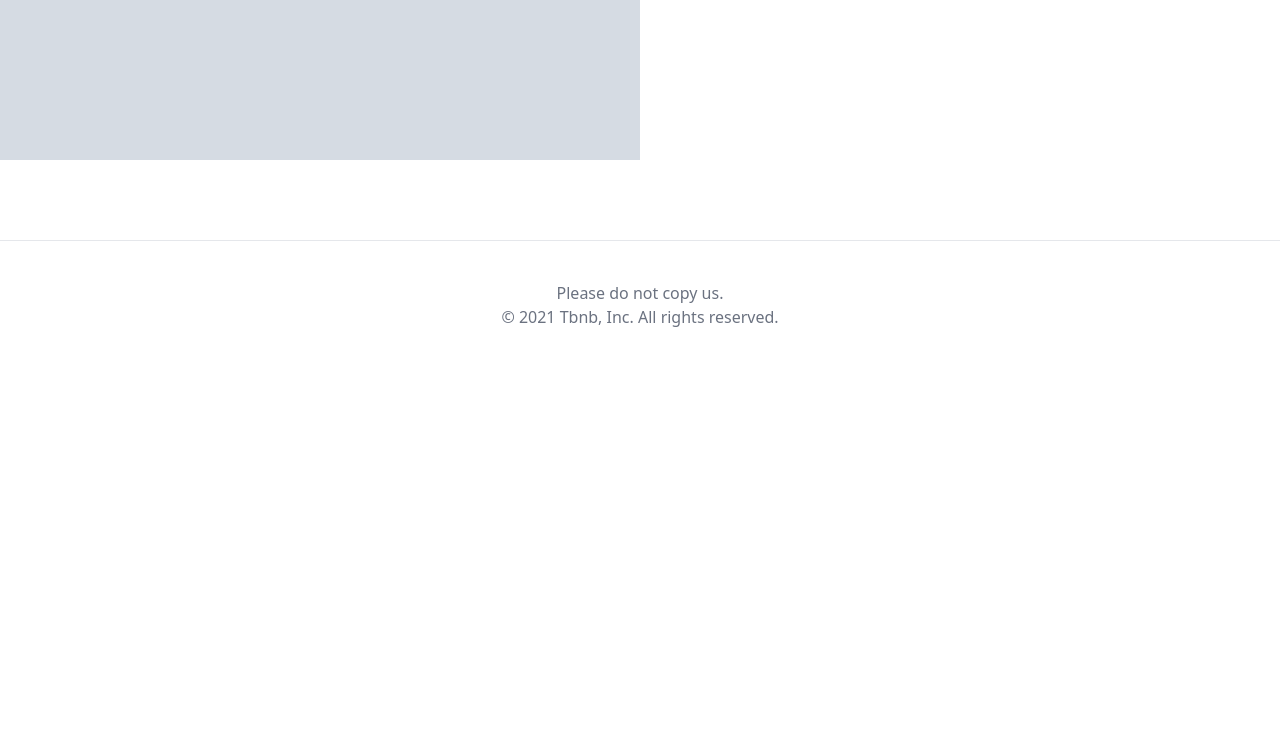
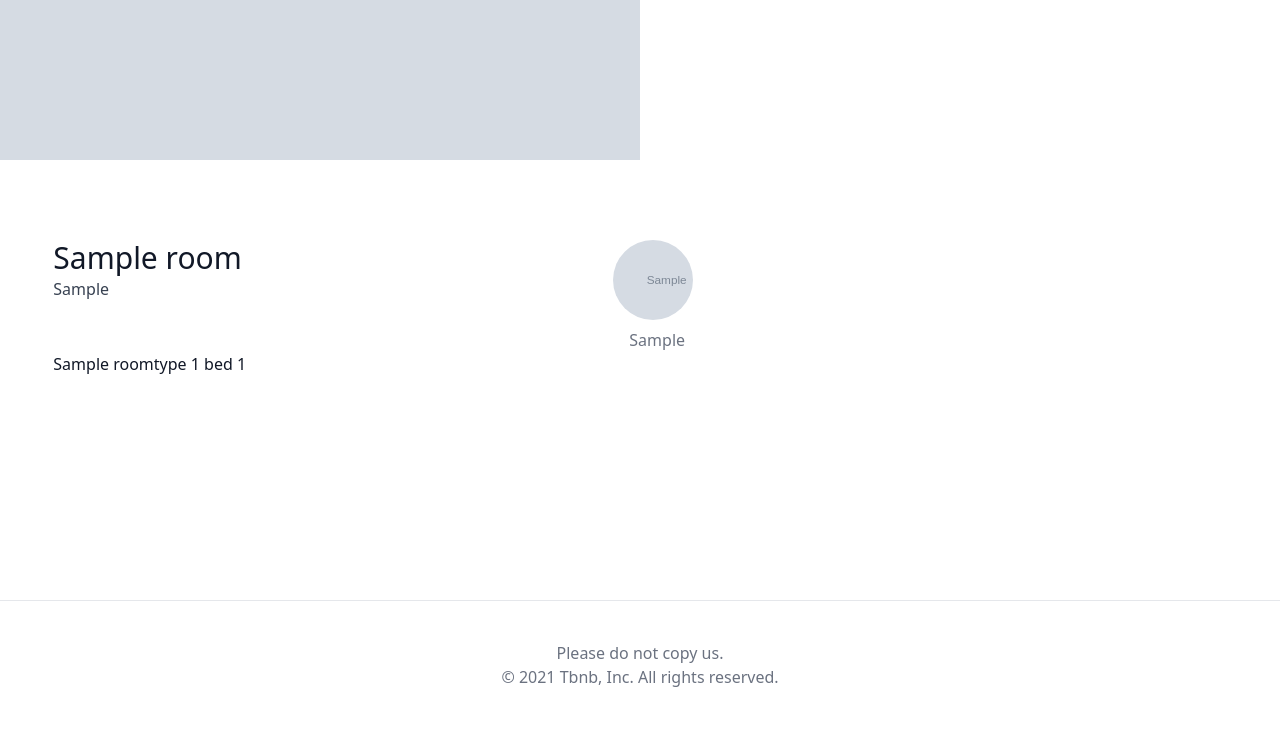
Before and after one commit to soundee10/py_airbnb-clone, a Django app: page /rooms/1 in a window 1280 px wide. Shown: the part 500-1229 px from the top of the page. Before the commit the page ends 827 px from the top, so only its background shows below. Run offline with Django 3.2, Linux system fonts and the light colour scheme; tables that the repository leaves empty hold one stand-in row (values such as "Sample post"); grey boxes marked "Sample" are stand-in pictures; style sheets or scripts are compiled from the project's sources; some libraries are stand-ins or nearby versions.

Commit message:
#22 Styling Room part 1

```diff
--- a/rooms/models.py
+++ b/rooms/models.py
@@ -119,3 +119,9 @@ class Room(core_models.TimeStampedModel):
     def get_next_four_photos(self):
         photos = self.photos.all()[1:5]
         return photos
+
+    def get_beds(self):
+        if self.beds == 1:
+            return "1 bed"
+        else:
+            return f"{self.beds} beds"
--- a/templates/rooms/room_detail.html
+++ b/templates/rooms/room_detail.html
@@ -15,4 +15,31 @@
         </div>
     </div>
 
+
+    <div class="container mx-auto flex justify-around pb-56">
+      <div class="w-1/2">
+        <div class="flex justify-between">
+            <div>
+              <h4 class="text-3xl font-medium mb-px">{{room.name}}</h4>
+              <span class="text-gray-700 font-light">{{room.city}}</span>
+            </div>
+            <a href="{{room.host.get_abosolute_url}}" class="flex flex-col">
+              {% include "mixins/user_avatar.html" with user=room.host%}
+              <span class="mt-2 text-gray-500 ml-4">{{room.host.first_name}}</span>
+            </a>
+        </div>
+        <div class="flex">
+          {{room.room_type}}
+          {{room.get_beds}}
+          {{room.bedrooms}}
+        </div>
+
+      </div>
+
+      <div class="w-1/3">
+
+
+      </div>
+    </div>
+
 {% endblock content%}
```
